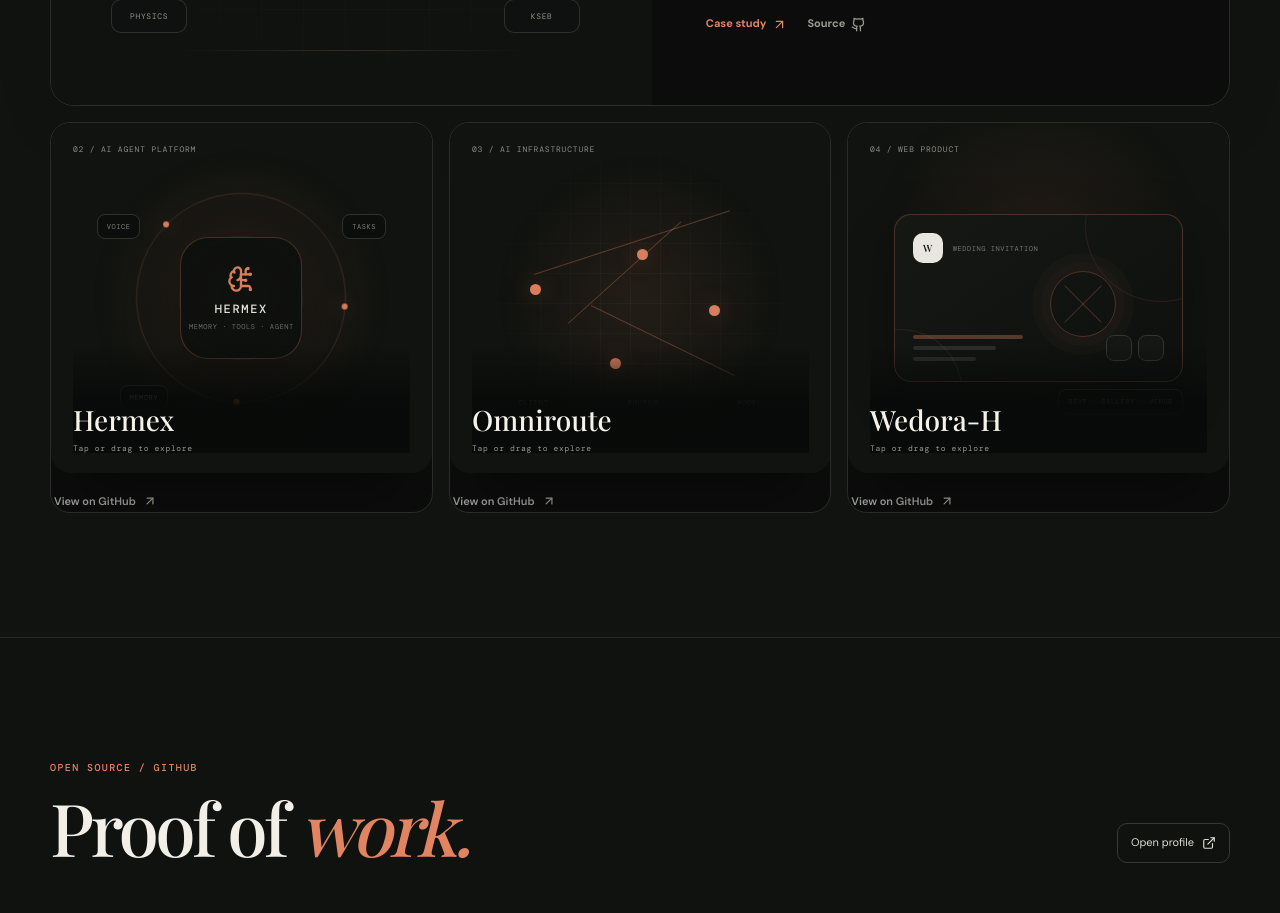
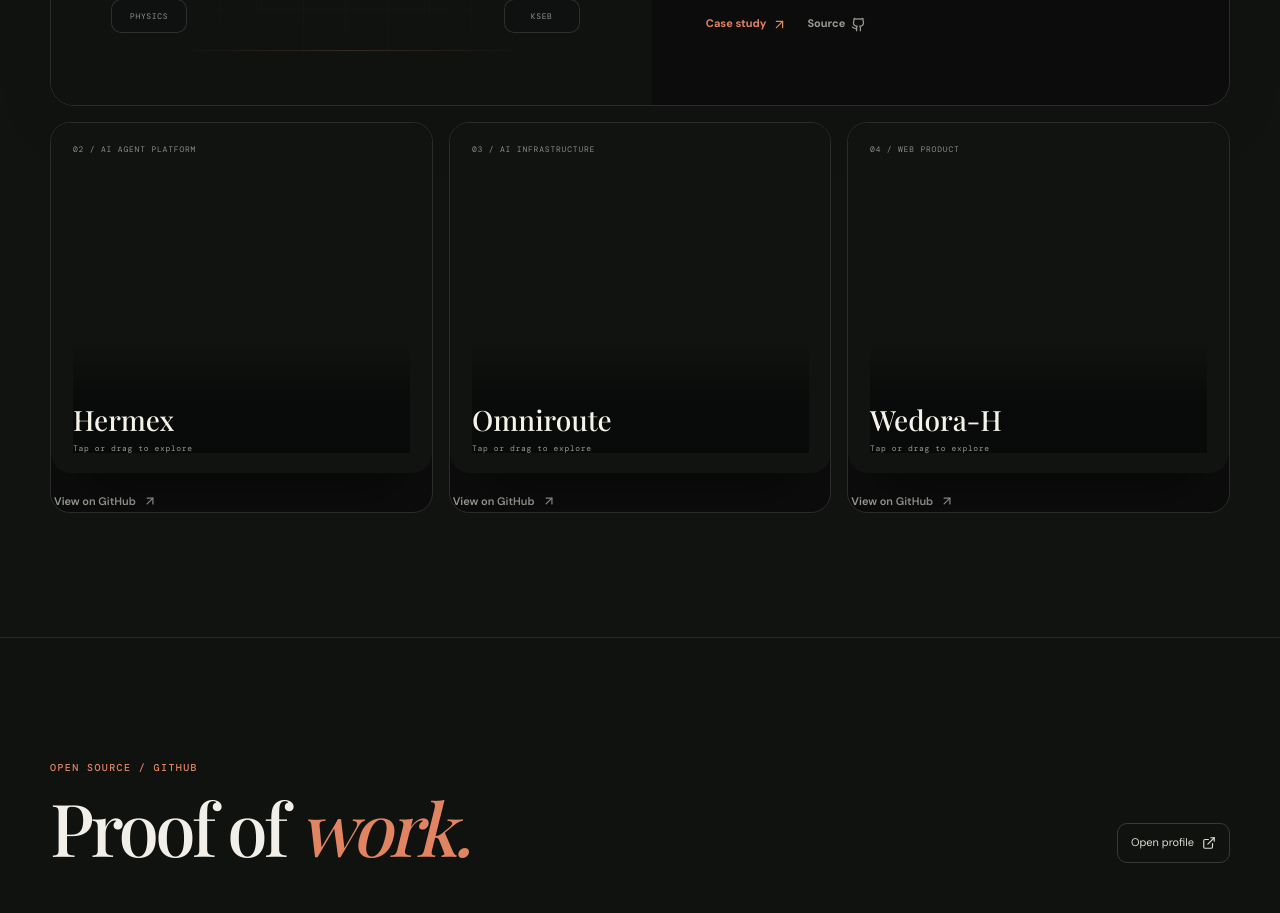
Before and after one commit to JishnuPG-tech/Portfolio, a React (Create React App) app: page / in a window 1280 px wide. Shown: the part 1640-2553 px from the top of the page. Built offline with nearby package versions, Linux system fonts and the light colour scheme; no server answers; a web font is replaced by a local one.

Commit message:
Simplify selected project thumbnails

```diff
--- a/src/App.jsx
+++ b/src/App.jsx
@@ -192,32 +192,8 @@ function ProfileAvatar({ src, className = '' }) {
 }
 
 function ProjectArtwork({ accent }) {
-  if (accent === 'hermes') {
-    return (
-      <div className="project-art art-hermes">
-        <div className="hermes-rings"><span /><span /><span /></div>
-        <div className="hermes-core"><BrainCircuit size={28} /><strong>HERMEX</strong><small>MEMORY · TOOLS · AGENT</small></div>
-        <span className="hermes-chip hermes-a">VOICE</span>
-        <span className="hermes-chip hermes-b">TASKS</span>
-        <span className="hermes-chip hermes-c">MEMORY</span>
-      </div>
-    );
-  }
-
-  if (accent === 'network') {
-    return (
-      <div className="project-art art-network">
-        <div className="network-grid" />
-        <div className="route route-a" />
-        <div className="route route-b" />
-        <div className="route route-c" />
-        <span className="network-node n1" />
-        <span className="network-node n2" />
-        <span className="network-node n3" />
-        <span className="network-node n4" />
-        <div className="route-labels"><span>CLIENT</span><span>ROUTER</span><span>MODEL</span></div>
-      </div>
-    );
+  if (accent === 'hermes' || accent === 'network' || accent === 'wedora') {
+    return <div className="project-art project-art-empty" aria-hidden="true" />;
   }
 
   if (accent === 'terminal') {
@@ -233,20 +209,6 @@ function ProjectArtwork({ accent }) {
           </div>
         </div>
         <span className="terminal-badge">AGENT · PTY · SYNC</span>
-      </div>
-    );
-  }
-
-  if (accent === 'wedora') {
-    return (
-      <div className="project-art art-wedora">
-        <div className="wedora-frame">
-          <div className="wedora-top"><span>W</span><small>WEDDING INVITATION</small></div>
-          <div className="wedora-flower" />
-          <div className="wedora-lines"><span /><span /><span /></div>
-          <div className="wedora-actions"><i /><i /></div>
-        </div>
-        <span className="wedora-chip">RSVP · GALLERY · VENUE</span>
       </div>
     );
   }
@@ -270,7 +232,6 @@ function ProjectArtwork({ accent }) {
 
   return null;
 }
-
 function RepoThumbnail({ compact = false }) {
   return <div className={`repo-thumb-empty ${compact ? 'is-compact' : ''}`} aria-hidden="true" />;
 }
```
